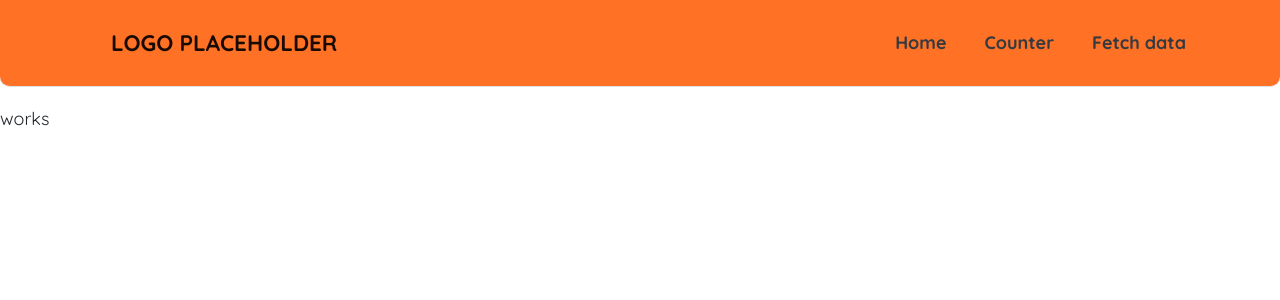
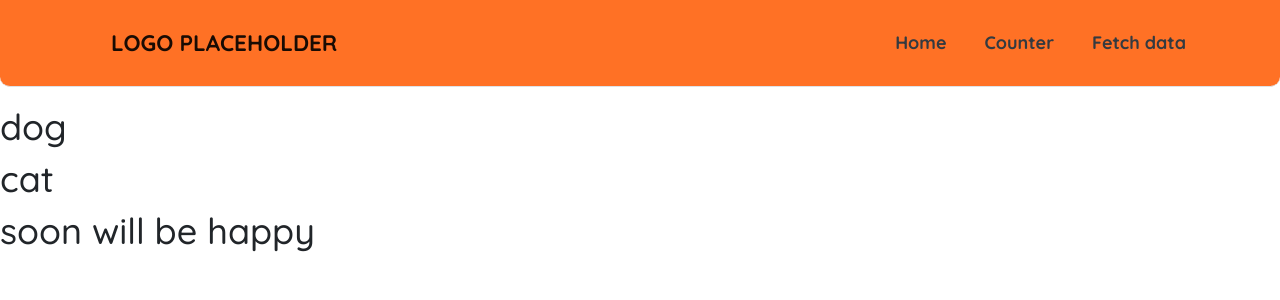
Before and after one commit to emiliaolteanu13/PetResq, a React (Create React App) app in the folder el-proyecte-grande/el-proyecte-grande/ClientApp/: page /find in a window 1280 px wide. Shown: the top 300 px of the page. Built offline with nearby package versions, Linux system fonts and the light colour scheme; no server answers.

Commit message:
sprint 1 prezentation version

```diff
--- a/el-proyecte-grande/el-proyecte-grande/ClientApp/src/components/Home.js
+++ b/el-proyecte-grande/el-proyecte-grande/ClientApp/src/components/Home.js
@@ -11,7 +11,7 @@ export class Home extends Component {
     const mystyle = {
       color: "white",
       backgroundColor: "#BEBEDB",
-      marginTop: "0px",
+      marginTop: "-40px",
       padding: "10em",
       display: "flex"
     }
@@ -28,6 +28,7 @@ export class Home extends Component {
       <div className='home' style={mystyle}>
       <Link to="/find" style={linkStyle}>Adopt an Animal</Link>
       <Link to="/create" style={linkStyle}>Make a post</Link>
+      <Link to="/ce" style={linkStyle}>Lost an animal</Link>
       </div>
     );
   }
--- a/el-proyecte-grande/el-proyecte-grande/ClientApp/src/components/PetsForAdoption.js
+++ b/el-proyecte-grande/el-proyecte-grande/ClientApp/src/components/PetsForAdoption.js
@@ -9,9 +9,18 @@ const PetsForAdoption = () => {
         setPets(actions.fetchAll);
     })
 
+    const Pets = ["dog", "cat", "soon will be happy"]
+
     return (
-        <div className="pets">works</div>
-     );
+    <>
+       {
+        Pets.map((pet) => (
+            <div>
+                <h2> {pet} </h2>
+            </div>))
+       }
+
+    </>);
 }
 
 
```
